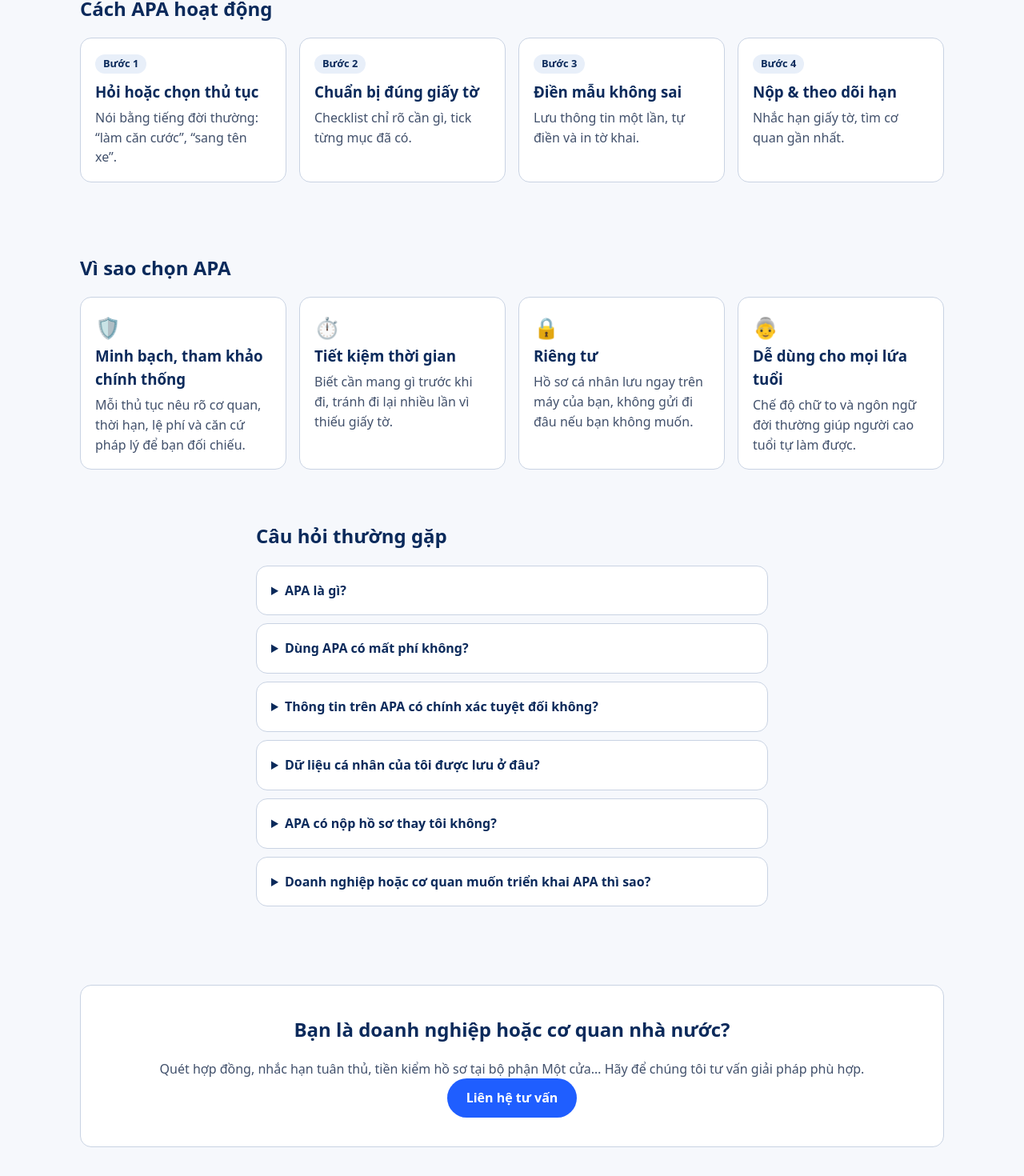
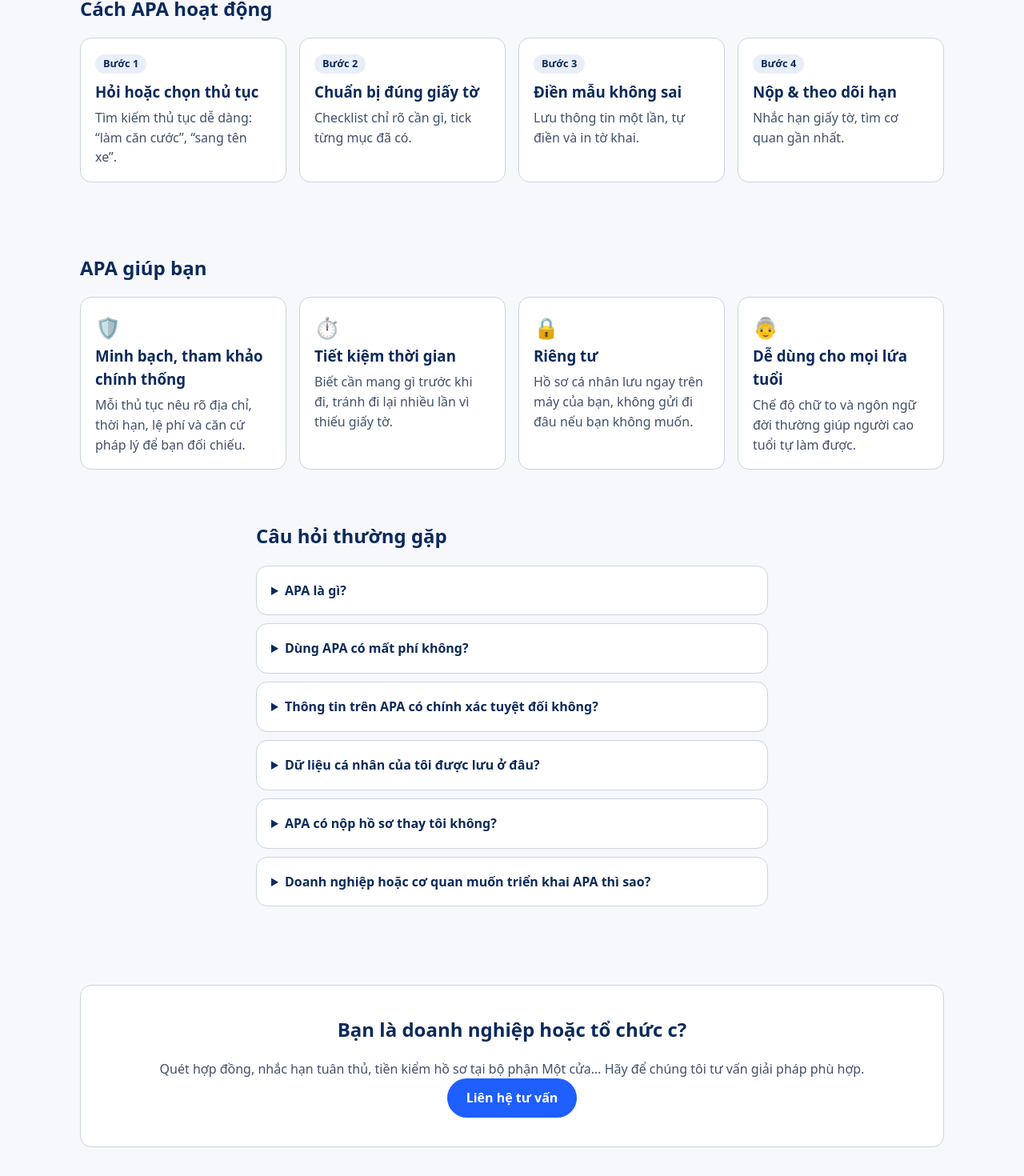
Before and after one commit to ntquan-cell/apa-cloud, a Next.js app: page / in a window 1280 px wide. Shown: the part 1366-2836 px from the top of the page at 80% size. Built offline with nearby package versions, Linux system fonts and the light colour scheme; no server answers.

Commit message:
Update page.tsx

```diff
--- a/src/app/page.tsx
+++ b/src/app/page.tsx
@@ -3,7 +3,7 @@ import { groups, procedures } from "@/lib/data";
 import Faq from "@/components/Faq";
 
 const why = [
-  ["🛡️", "Minh bạch, tham khảo chính thống", "Mỗi thủ tục nêu rõ cơ quan, thời hạn, lệ phí và căn cứ pháp lý để bạn đối chiếu."],
+  ["🛡️", "Minh bạch, tham khảo chính thống", "Mỗi thủ tục nêu rõ địa chỉ, thời hạn, lệ phí và căn cứ pháp lý để bạn đối chiếu."],
   ["⏱️", "Tiết kiệm thời gian", "Biết cần mang gì trước khi đi, tránh đi lại nhiều lần vì thiếu giấy tờ."],
   ["🔒", "Riêng tư", "Hồ sơ cá nhân lưu ngay trên máy của bạn, không gửi đi đâu nếu bạn không muốn."],
   ["👵", "Dễ dùng cho mọi lứa tuổi", "Chế độ chữ to và ngôn ngữ đời thường giúp người cao tuổi tự làm được."],
@@ -14,7 +14,7 @@ const sats: [string, string, string][] = [
   ["🏢 Doanh nghiệp", "76%", "6%"], ["🛵 Xe cộ", "78%", "62%"], ["🧾 Thuế", "40%", "68%"],
 ];
 const steps = [
-  ["1", "Hỏi hoặc chọn thủ tục", "Nói bằng tiếng đời thường: “làm căn cước”, “sang tên xe”."],
+  ["1", "Hỏi hoặc chọn thủ tục", "Tìm kiếm thủ tục dễ dàng: “làm căn cước”, “sang tên xe”."],
   ["2", "Chuẩn bị đúng giấy tờ", "Checklist chỉ rõ cần gì, tick từng mục đã có."],
   ["3", "Điền mẫu không sai", "Lưu thông tin một lần, tự điền và in tờ khai."],
   ["4", "Nộp & theo dõi hạn", "Nhắc hạn giấy tờ, tìm cơ quan gần nhất."],
@@ -62,7 +62,7 @@ export default function Home() {
         </div>
       </section>
       <section className="s wrap">
-        <h2>Vì sao chọn APA</h2>
+        <h2>APA giúp bạn</h2>
         <div className="grid">
           {why.map(([i, t, d]) => <div key={t} className="card"><div style={{ fontSize: "1.6rem" }}>{i}</div><h3>{t}</h3><p>{d}</p></div>)}
         </div>
@@ -70,7 +70,7 @@ export default function Home() {
       <Faq />
       <section className="s wrap">
         <div className="card" style={{ textAlign: "center", padding: 36 }}>
-          <h2>Bạn là doanh nghiệp hoặc cơ quan nhà nước?</h2>
+          <h2>Bạn là doanh nghiệp hoặc tổ chức c?</h2>
           <p>Quét hợp đồng, nhắc hạn tuân thủ, tiền kiểm hồ sơ tại bộ phận Một cửa… Hãy để chúng tôi tư vấn giải pháp phù hợp.</p>
           <Link className="btn pill" href="/lien-he">Liên hệ tư vấn</Link>
         </div>
```
